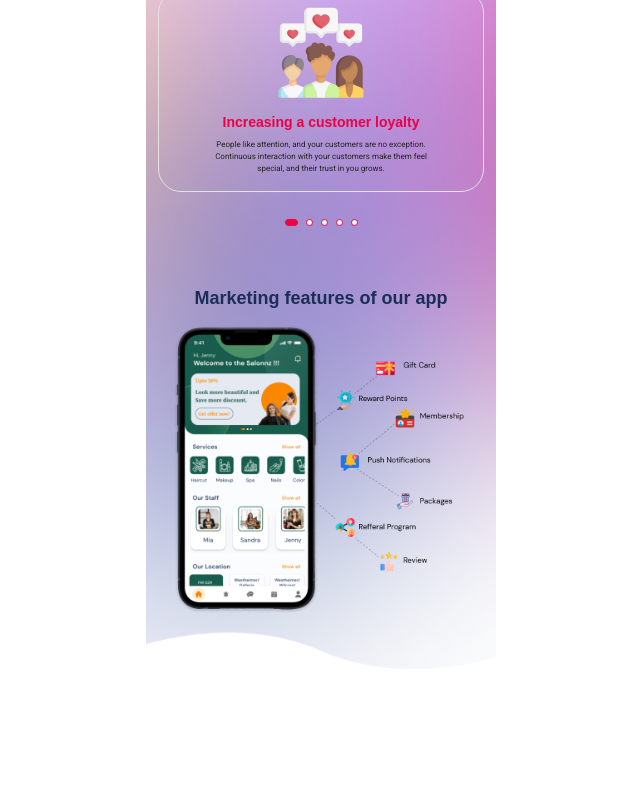
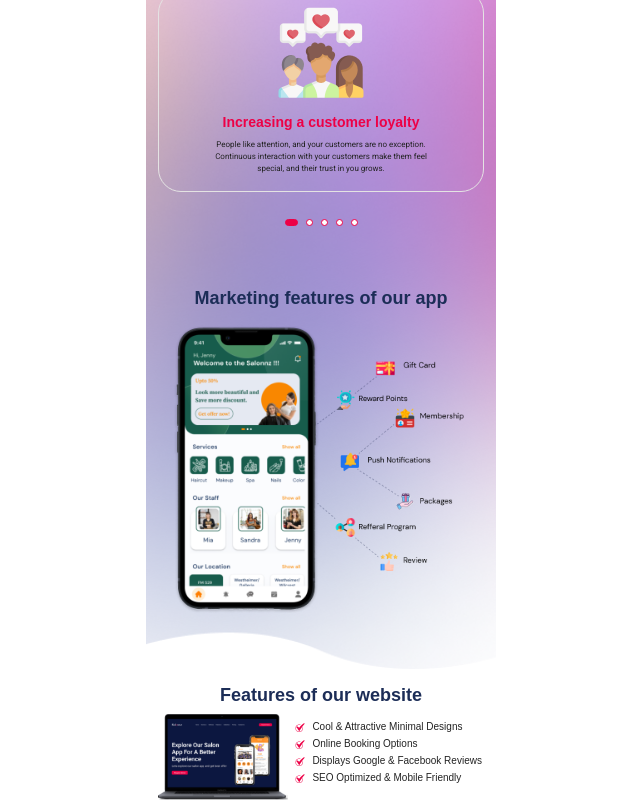
Before and after one commit to indrajeet-tellis/salon, a Nuxt app: page / in a window 1280 px wide. Shown: the part 908-1708 px from the top of the page, without its empty margins (319-959 px from the left). Before the commit the page ends 1577 px from the top, so only its background shows below. Built offline with nearby package versions, Linux system fonts and the light colour scheme; a web font is replaced by a local one.

Commit message:
added feature part

```diff
--- a/pages/index.vue
+++ b/pages/index.vue
@@ -231,19 +231,60 @@ export default {
 
   <!-- advantage end -->
 
-  <!-- marketing start -->
+  <!-- Features start -->
 
-  <!-- <section class="marketing">
-    <div class="container"></div>
-  </section> -->
+  <section class="features">
+    <div class="container">
+      <div class="row">
+        <div class="col-sm">
+          <h2 class="head fw-bold text-center mt-3">Features of our website</h2>
+          <div class="d-flex">
+            <div class="left">
+              <img src="/assets/feature.png" alt="feature.png" />
+            </div>
+            <div class="right">
+              <ul class="mt-1 mb-0">
+                <li class="fw-normal">
+                  <img class="tik" src="/assets/Ftik.png" alt="Ftik.png" />Cool
+                  & Attractive Minimal Designs
+                </li>
+                <li class="fw-normal">
+                  <img
+                    class="tik"
+                    src="/assets/Ftik.png"
+                    alt="Ftik.png"
+                  />Online Booking Options
+                </li>
+                <li class="fw-normal">
+                  <img
+                    class="tik"
+                    src="/assets/Ftik.png"
+                    alt="Ftik.png"
+                  />Displays Google & Facebook Reviews
+                </li>
+                <li class="fw-normal">
+                  <img class="tik" src="/assets/Ftik.png" alt="Ftik.png" />SEO
+                  Optimized & Mobile Friendly
+                </li>
+              </ul>
+            </div>
+          </div>
+        </div>
+      </div>
+    </div>
+  </section>
 
-  <!-- marketing end -->
+  <!-- Features end -->
 </template>
 
 <style>
 * {
   margin: 0;
   padding: 0;
+}
+ul,
+ol {
+  list-style: none;
 }
 .container {
   width: 350px !important;
@@ -418,7 +459,6 @@ a {
   display: flex;
   position: relative;
 }
-
 .advantage .marketing-part .head {
   font-family: "DM Sans", sans-serif;
   font-size: 18px;
@@ -443,4 +483,34 @@ a {
 .advantage .marketing-part .mar-main .right img {
   width: 115%;
 }
+/* advantage end */
+
+/* features start */
+.features .head {
+  font-family: "DM Sans", sans-serif;
+  font-size: 18px;
+  color: #1c2d57;
+}
+.features .left {
+  width: 40%;
+  box-sizing: border-box;
+}
+.features .left img {
+  width: 100%;
+}
+.features .right {
+  width: 60%;
+}
+.features .right ul li {
+  font-family: "DM Sans", sans-serif;
+  font-size: 10px;
+  color: #232323;
+  margin-left: 8px;
+  line-height: 17px;
+}
+.features .right .tik {
+  margin-left: -33px;
+  margin-right: 7px;
+}
+/* features end */
 </style>
```
